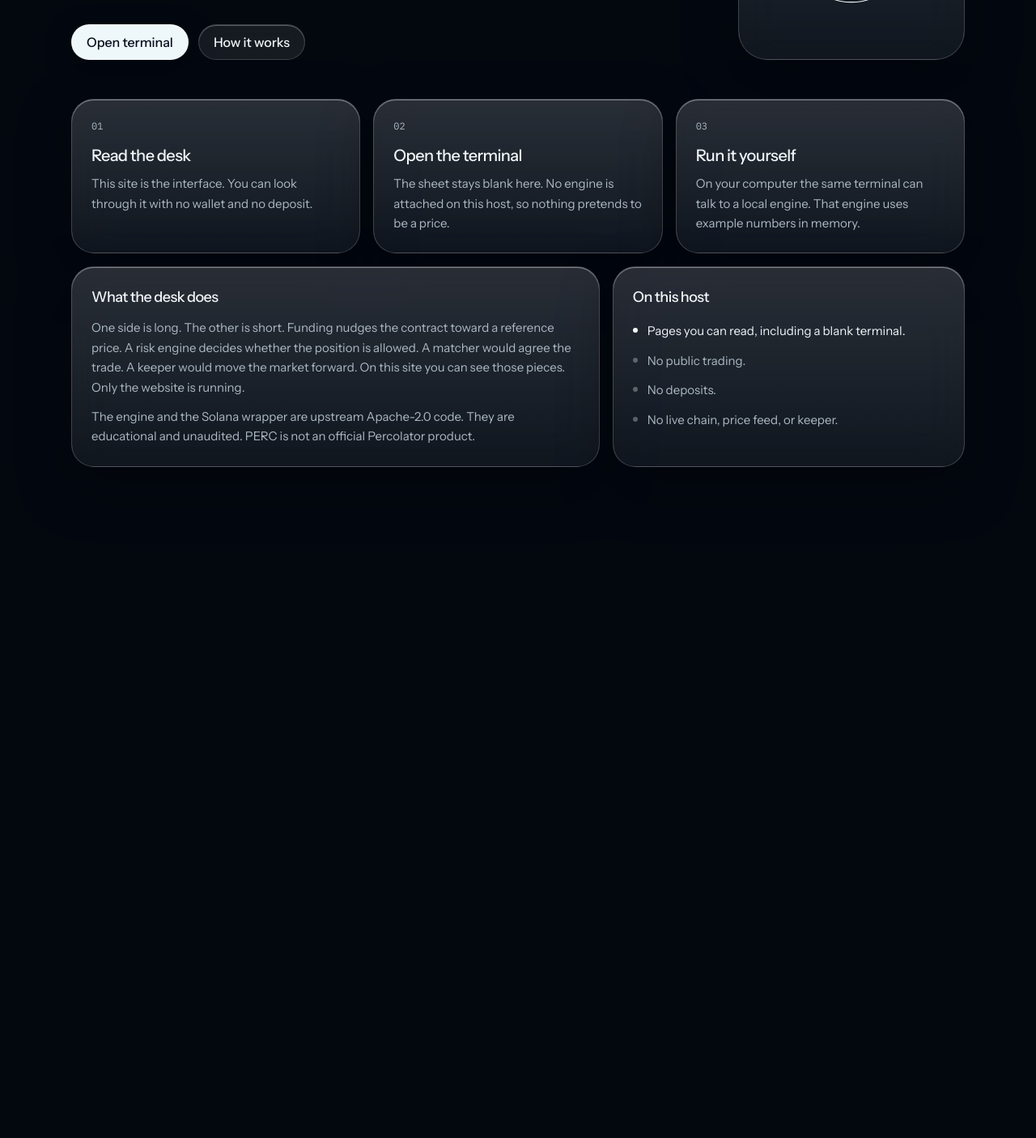
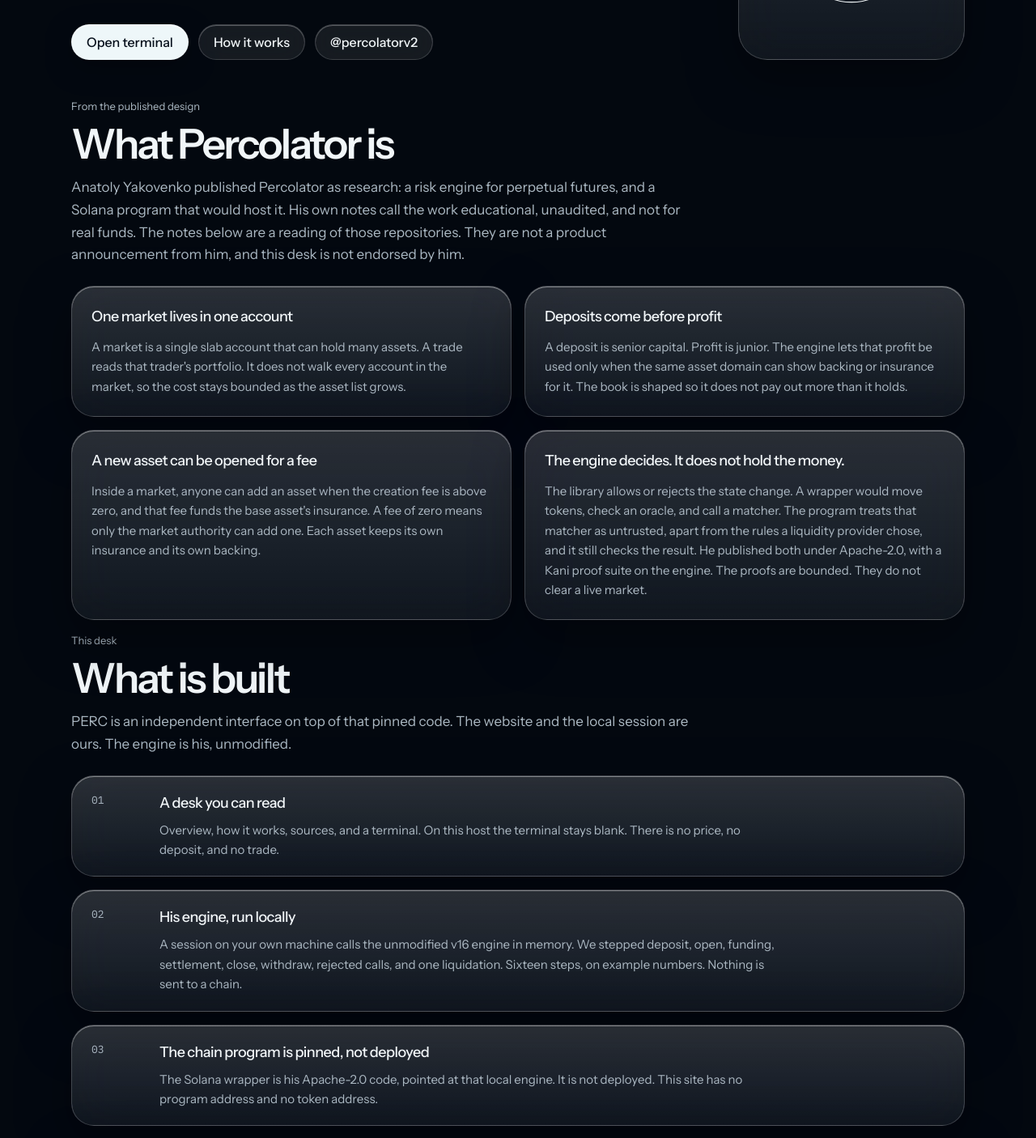
Before and after one commit to nostalgicgarethdev/percolator-fork, a Next.js app in the folder web/: page / in a window 1280 px wide. Shown: the part 480-1886 px from the top of the page at 81% size. Before the commit the page ends 1121 px from the top, so only its background shows below. Built offline with nearby package versions, Linux system fonts and the light colour scheme.

Commit message:
Explain the desk and link the X account.
The overview reads Yakovenko's published design and lists what this interface built. The header links @percolatorv2. No token address is on the site.

```diff
--- a/web/src/components/home.tsx
+++ b/web/src/components/home.tsx
@@ -1,4 +1,42 @@
 import Link from "next/link";
+
+const IDEA = [
+  {
+    title: "One market lives in one account",
+    body: "A market is a single slab account that can hold many assets. A trade reads that trader's portfolio. It does not walk every account in the market, so the cost stays bounded as the asset list grows.",
+  },
+  {
+    title: "Deposits come before profit",
+    body: "A deposit is senior capital. Profit is junior. The engine lets that profit be used only when the same asset domain can show backing or insurance for it. The book is shaped so it does not pay out more than it holds.",
+  },
+  {
+    title: "A new asset can be opened for a fee",
+    body: "Inside a market, anyone can add an asset when the creation fee is above zero, and that fee funds the base asset's insurance. A fee of zero means only the market authority can add one. Each asset keeps its own insurance and its own backing.",
+  },
+  {
+    title: "The engine decides. It does not hold the money.",
+    body: "The library allows or rejects the state change. A wrapper would move tokens, check an oracle, and call a matcher. The program treats that matcher as untrusted, apart from the rules a liquidity provider chose, and it still checks the result. He published both under Apache-2.0, with a Kani proof suite on the engine. The proofs are bounded. They do not clear a live market.",
+  },
+];
+
+const BUILT = [
+  {
+    title: "A desk you can read",
+    body: "Overview, how it works, sources, and a terminal. On this host the terminal stays blank. There is no price, no deposit, and no trade.",
+  },
+  {
+    title: "His engine, run locally",
+    body: "A session on your own machine calls the unmodified v16 engine in memory. We stepped deposit, open, funding, settlement, close, withdraw, rejected calls, and one liquidation. Sixteen steps, on example numbers. Nothing is sent to a chain.",
+  },
+  {
+    title: "The chain program is pinned, not deployed",
+    body: "The Solana wrapper is his Apache-2.0 code, pointed at that local engine. It is not deployed. This site has no program address and no token address.",
+  },
+  {
+    title: "What is still off",
+    body: "No oracle, no matcher, and no keeper. The public site will not attach the engine for you. The same steps can be run from the published source, on 127.0.0.1, still with example numbers.",
+  },
+];
 
 const STEPS = [
   {
@@ -41,6 +79,14 @@ export function Home() {
             <Link href="/how-it-works" className="glass-pill font-medium">
               How it works
             </Link>
+            <a
+              href="https://x.com/percolatorv2"
+              target="_blank"
+              rel="noreferrer"
+              className="glass-pill font-medium"
+            >
+              @percolatorv2
+            </a>
           </div>
         </div>
         <div className="glass hidden aspect-square place-items-center rounded-[36px] lg:grid" aria-hidden="true">
@@ -50,6 +96,49 @@ export function Home() {
             <path d="M28 100H172" stroke="white" strokeWidth="1.8" />
           </svg>
         </div>
+      </section>
+
+      <section className="mt-12" aria-labelledby="idea-title">
+        <p className="text-[13px] text-muted-foreground">From the published design</p>
+        <h2 id="idea-title" className="mt-3 max-w-3xl text-[clamp(2rem,4vw,3.2rem)] leading-[0.95] font-semibold tracking-[-0.05em]">
+          What Percolator is
+        </h2>
+        <p className="mt-4 max-w-3xl text-[17px] leading-relaxed text-muted-foreground">
+          Anatoly Yakovenko published Percolator as research: a risk engine for perpetual futures,
+          and a Solana program that would host it. His own notes call the work educational,
+          unaudited, and not for real funds. The notes below are a reading of those repositories.
+          They are not a product announcement from him, and this desk is not endorsed by him.
+        </p>
+        <div className="mt-6 grid gap-4 md:grid-cols-2">
+          {IDEA.map((item) => (
+            <article key={item.title} className="glass rounded-[28px] px-6 py-6">
+              <h3 className="text-[18px] font-medium tracking-[-0.03em]">{item.title}</h3>
+              <p className="mt-3 text-[15px] leading-relaxed text-muted-foreground">{item.body}</p>
+            </article>
+          ))}
+        </div>
+      </section>
+
+      <section className="mt-4" aria-labelledby="built-title">
+        <p className="text-[13px] text-muted-foreground">This desk</p>
+        <h2 id="built-title" className="mt-3 max-w-3xl text-[clamp(2rem,4vw,3.2rem)] leading-[0.95] font-semibold tracking-[-0.05em]">
+          What is built
+        </h2>
+        <p className="mt-4 max-w-3xl text-[17px] leading-relaxed text-muted-foreground">
+          PERC is an independent interface on top of that pinned code. The website and the local
+          session are ours. The engine is his, unmodified.
+        </p>
+        <ol className="mt-6 grid gap-4">
+          {BUILT.map((item, index) => (
+            <li key={item.title} className="glass grid gap-3 rounded-[28px] px-6 py-5 sm:grid-cols-[4.5rem_minmax(0,1fr)]">
+              <p className="font-mono text-[13px] text-muted-foreground">{String(index + 1).padStart(2, "0")}</p>
+              <div>
+                <h3 className="text-[18px] font-medium tracking-[-0.03em]">{item.title}</h3>
+                <p className="mt-2 max-w-3xl text-[15px] leading-relaxed text-muted-foreground">{item.body}</p>
+              </div>
+            </li>
+          ))}
+        </ol>
       </section>
 
       <ol className="mt-12 grid gap-4 md:grid-cols-3">
--- a/web/src/components/shell.tsx
+++ b/web/src/components/shell.tsx
@@ -48,6 +48,14 @@ export function Shell({ children }: { children: React.ReactNode }) {
               );
             })}
           </nav>
+          <a
+            href="https://x.com/percolatorv2"
+            target="_blank"
+            rel="noreferrer"
+            className="rounded-full px-3 py-1.5 text-[12px] font-medium text-muted-foreground hover:text-foreground focus-visible:ring-2 focus-visible:ring-ring focus-visible:outline-none"
+          >
+            @percolatorv2
+          </a>
           <span className="hidden rounded-full bg-white/8 px-3 py-1.5 text-[12px] text-muted-foreground sm:inline">
             Read-only
           </span>
```
Also changed, not shown: 2 other files (tests, documents, lock files or other folders).
